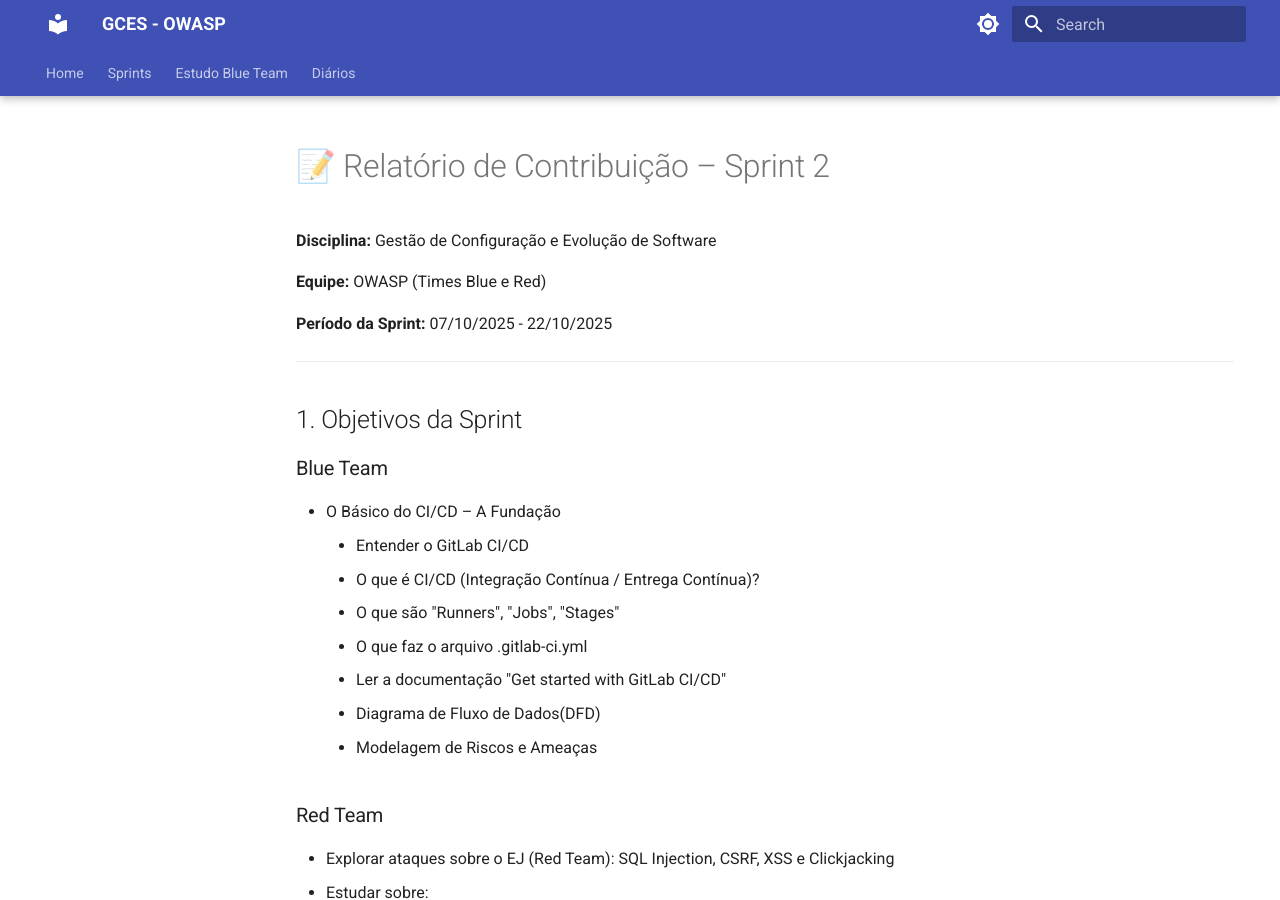
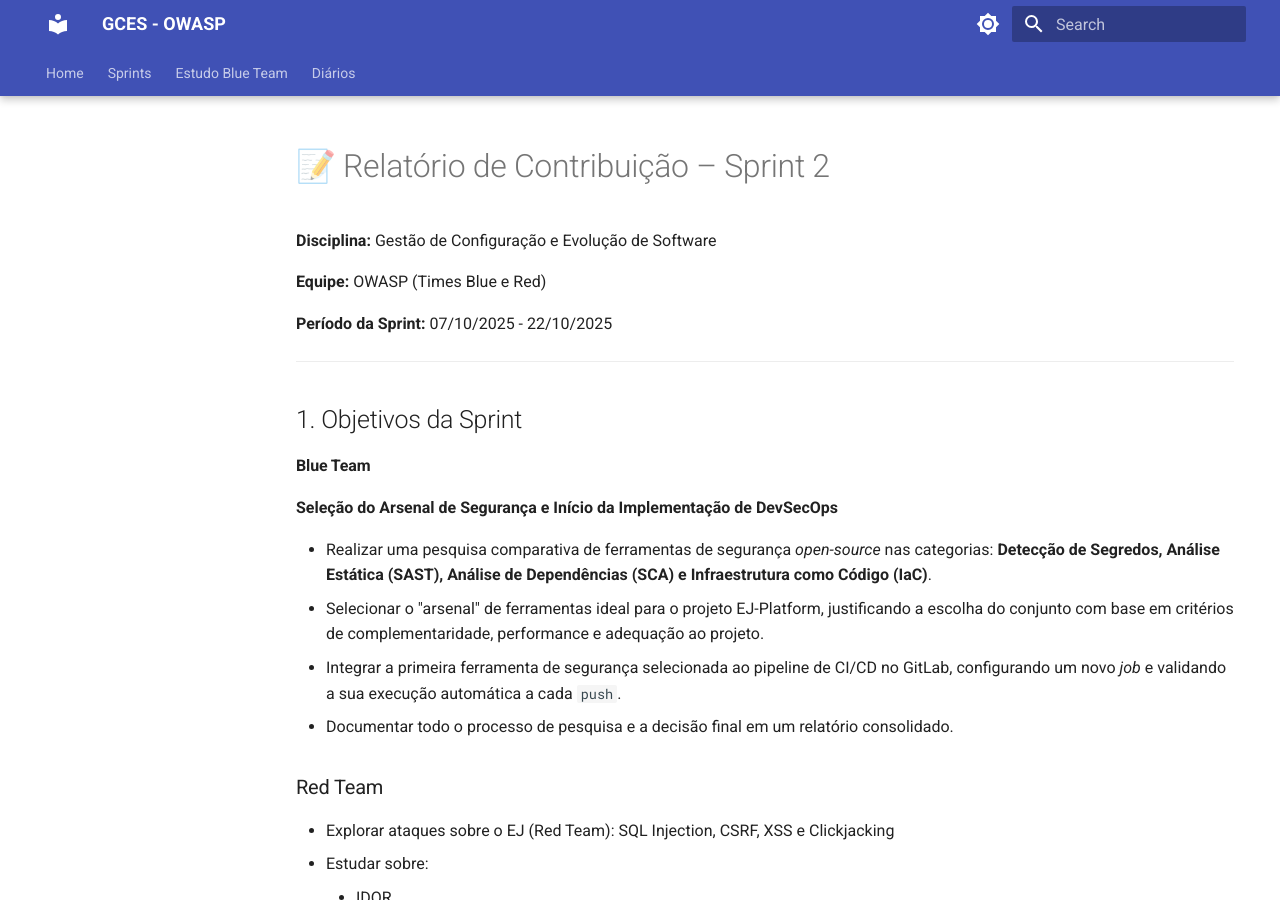
Before and after one commit to unbyytes/GCES, an MkDocs documentation site: the page built from docs/sprints/3.md, in a window 1280 px wide and 900 px high. Built offline with MkDocs 1.6.1 and Material for MkDocs 9.7.7, drawn with Linux system fonts in a browser that asks for light colours.

Commit message:
doc: Adicionando os objetivos do Blue Team

```diff
--- a/docs/sprints/3.md
+++ b/docs/sprints/3.md
@@ -10,16 +10,14 @@
 
 ## 1. Objetivos da Sprint
 
-### Blue Team
+#### Blue Team
 
-* O Básico do CI/CD – A Fundação
-    - Entender o GitLab CI/CD
-    - O que é CI/CD (Integração Contínua / Entrega Contínua)?
-    - O que são "Runners", "Jobs", "Stages"
-    - O que faz o arquivo .gitlab-ci.yml
-    - Ler a documentação "Get started with GitLab CI/CD"
-    - Diagrama de Fluxo de Dados(DFD)
-    - Modelagem de Riscos e Ameaças
+**Seleção do Arsenal de Segurança e Início da Implementação de DevSecOps**
+
+* Realizar uma pesquisa comparativa de ferramentas de segurança *open-source* nas categorias: **Detecção de Segredos, Análise Estática (SAST), Análise de Dependências (SCA) e Infraestrutura como Código (IaC)**.
+* Selecionar o "arsenal" de ferramentas ideal para o projeto EJ-Platform, justificando a escolha do conjunto com base em critérios de complementaridade, performance e adequação ao projeto.
+* Integrar a primeira ferramenta de segurança selecionada ao pipeline de CI/CD no GitLab, configurando um novo *job* e validando a sua execução automática a cada `push`.
+* Documentar todo o processo de pesquisa e a decisão final em um relatório consolidado.
 
 ### Red Team
 
```
